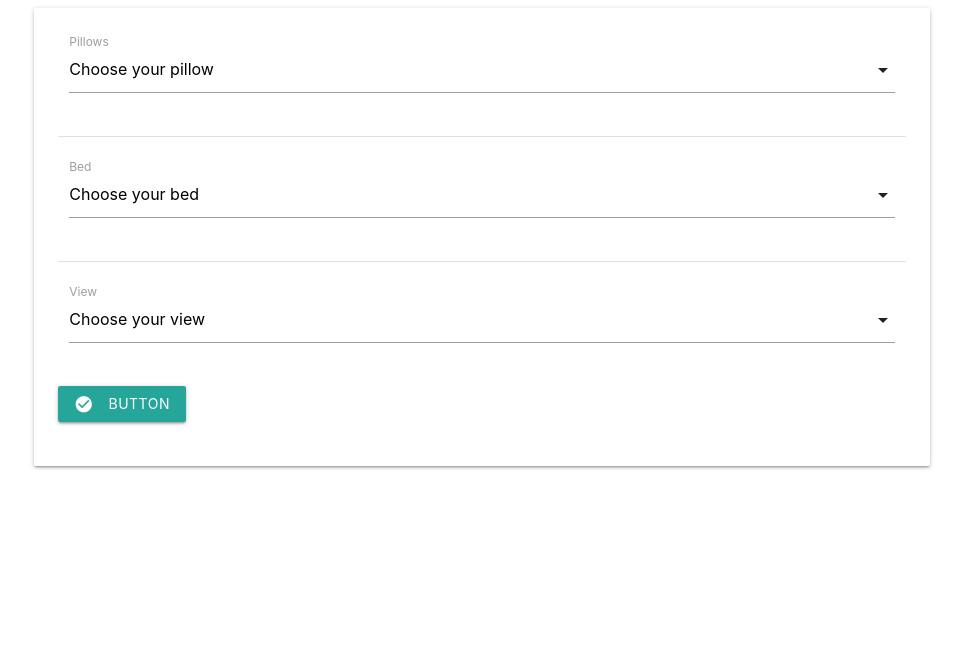
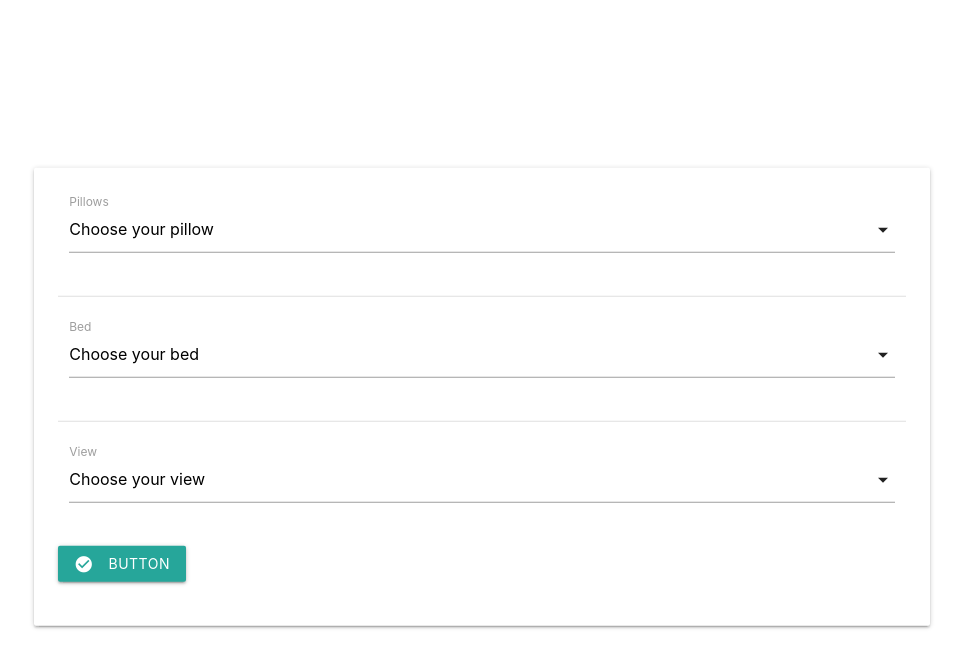
Before and after one commit to alexander-tampier/webview-to-create-richer-bot, a website: page public/options.html in a window 1280 px wide. Shown: the whole page, without its empty margins (158-1121 px from the left). Drawn offline with nearby package versions, Linux system fonts and the light colour scheme.

Commit message:
added centered design

```diff
--- a/public/options.css
+++ b/public/options.css
@@ -0,0 +1,7 @@
+.centered {
+  position: fixed;
+  top: 50%;
+  left: 50%;
+  /* bring your own prefixes */
+  transform: translate(-50%, -50%);
+}
--- a/public/options.html
+++ b/public/options.html
@@ -11,7 +11,7 @@
       <link rel="stylesheet" href="options.css">
    </head>
    <body>
-      <div class="container">
+      <div class="container centered">
          <div class="card-panel">
             <div class="row">
                <input type="hidden" name="psid" id="psid">
```
